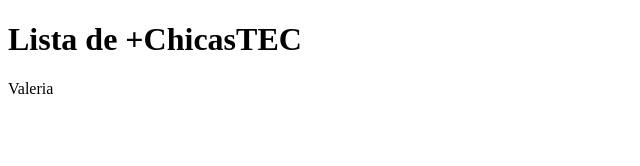
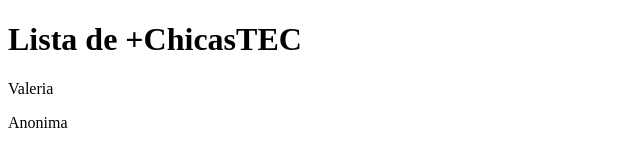
Before and after one commit to Bubbl33s/session-23, a plain HTML site: page index.html in a window 1280 px wide. Shown: the full height of the page, 0-640 px from the left. Drawn offline with Linux system fonts and the light colour scheme.

Commit message:
Anonima agregada al index

```diff
--- a/index.html
+++ b/index.html
@@ -9,5 +9,6 @@
     <h1>Lista de +ChicasTEC</h1>
 
     <p>Valeria</p>
+    <p>Anonima</p>
   </body>
 </html>
```
